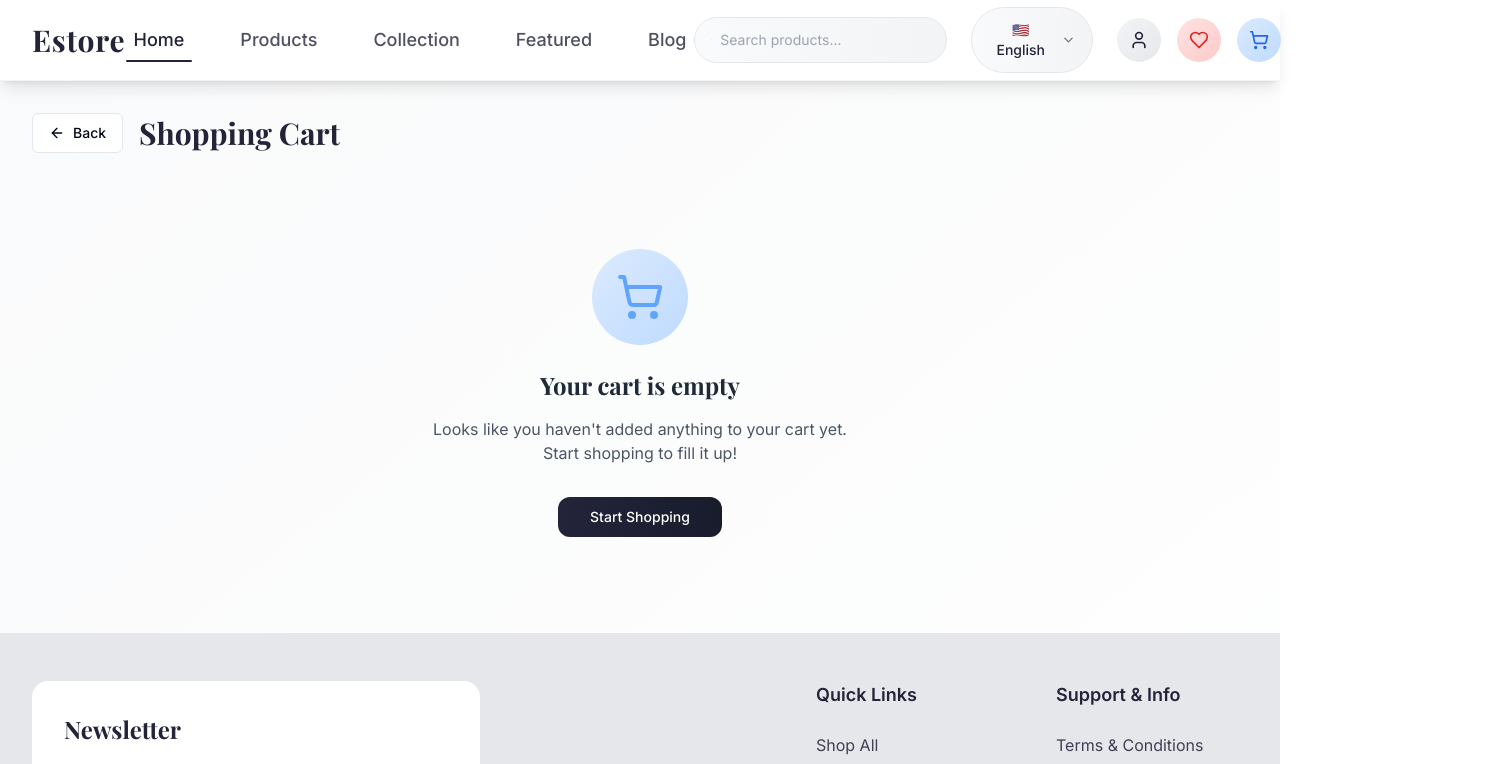
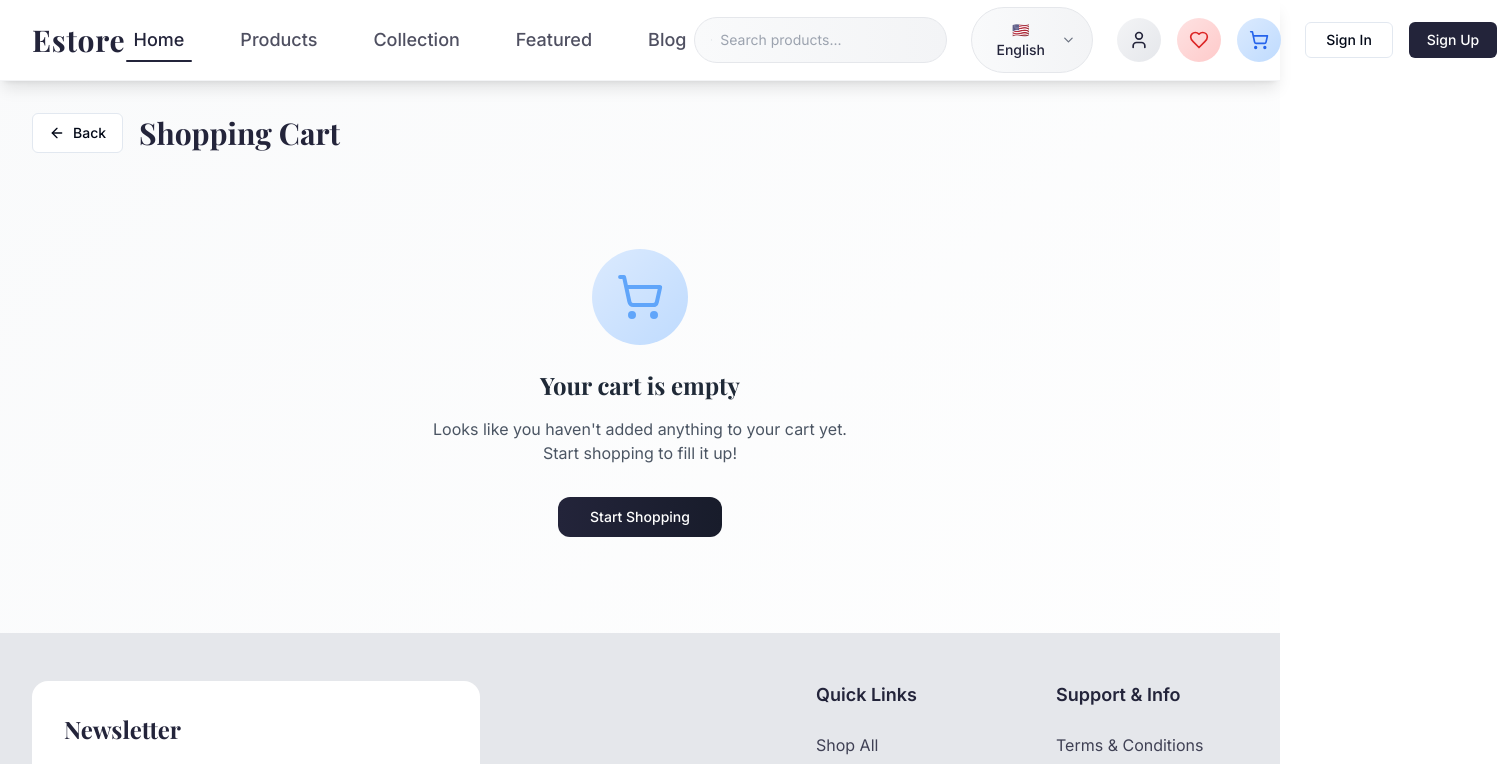
Before and after one commit to Manish729781/estore-everything-shop-front, a React (Vite) app: page /cart in a window 1280 px wide. Shown: the top 764 px of the page, 1497 px wide, since content can reach past the window. Built offline with nearby package versions, Linux system fonts and the light colour scheme.

Commit message:
Add sign-in/sign-up links to navbar
- Added sign-in and sign-up links to the top header (navbar) for easy access.

```diff
--- a/src/components/Navbar.tsx
+++ b/src/components/Navbar.tsx
@@ -10,6 +10,7 @@ import {
   DropdownMenuItem,
   DropdownMenuTrigger,
 } from "@/components/ui/dropdown-menu";
+import { Button } from "@/components/ui/button";
 
 const Navbar = () => {
   const navigate = useNavigate();
@@ -253,6 +254,24 @@ const Navbar = () => {
                 <span className="absolute -top-1 -right-1 w-5 h-5 bg-estore-dark text-white text-xs rounded-full flex items-center justify-center">{cartCount}</span>
               )}
             </button>
+            {/* ---- Added Sign In & Sign Up ---- */}
+            <Button
+              variant="outline"
+              size="sm"
+              className="ml-2 min-w-[88px]"
+              onClick={() => navigate("/sign-in")}
+            >
+              Sign In
+            </Button>
+            <Button
+              variant="default"
+              size="sm"
+              className="ml-0 min-w-[88px]"
+              onClick={() => navigate("/sign-up")}
+            >
+              Sign Up
+            </Button>
+            {/* ---- End Added ---- */}
           </div>
         </div>
 
@@ -339,14 +358,14 @@ const Navbar = () => {
             </div>
 
             {/* Mobile User Actions */}
-            <div className="flex items-center gap-3 pt-4 border-t border-gray-200">
-              <button className="flex-1 flex items-center justify-center gap-2 bg-gradient-to-br from-gray-100 to-gray-200 rounded-xl py-4">
+            <div className="flex flex-col gap-3 pt-4 border-t border-gray-200">
+              <button className="flex items-center justify-center gap-2 bg-gradient-to-br from-gray-100 to-gray-200 rounded-xl py-4">
                 <User className="w-5 h-5 text-estore-dark" />
                 <span className="text-sm font-medium text-estore-dark">Profile</span>
               </button>
               <button
                 onClick={handleWishlistClick}
-                className="flex-1 flex items-center justify-center gap-2 bg-gradient-to-br from-red-100 to-red-200 rounded-xl py-4 relative"
+                className="flex items-center justify-center gap-2 bg-gradient-to-br from-red-100 to-red-200 rounded-xl py-4 relative"
               >
                 <Heart className="w-5 h-5 text-red-600" />
                 <span className="text-sm font-medium text-red-600">Wishlist</span>
@@ -356,6 +375,30 @@ const Navbar = () => {
                   </span>
                 )}
               </button>
+              {/* ---- Added Sign In & Sign Up (Mobile) ---- */}
+              <Button
+                variant="outline"
+                size="sm"
+                className="mt-2 w-full"
+                onClick={() => {
+                  setIsMobileMenuOpen(false);
+                  navigate("/sign-in");
+                }}
+              >
+                Sign In
+              </Button>
+              <Button
+                variant="default"
+                size="sm"
+                className="mt-0 w-full"
+                onClick={() => {
+                  setIsMobileMenuOpen(false);
+                  navigate("/sign-up");
+                }}
+              >
+                Sign Up
+              </Button>
+              {/* ---- End Added ---- */}
             </div>
           </div>
         </div>
```
